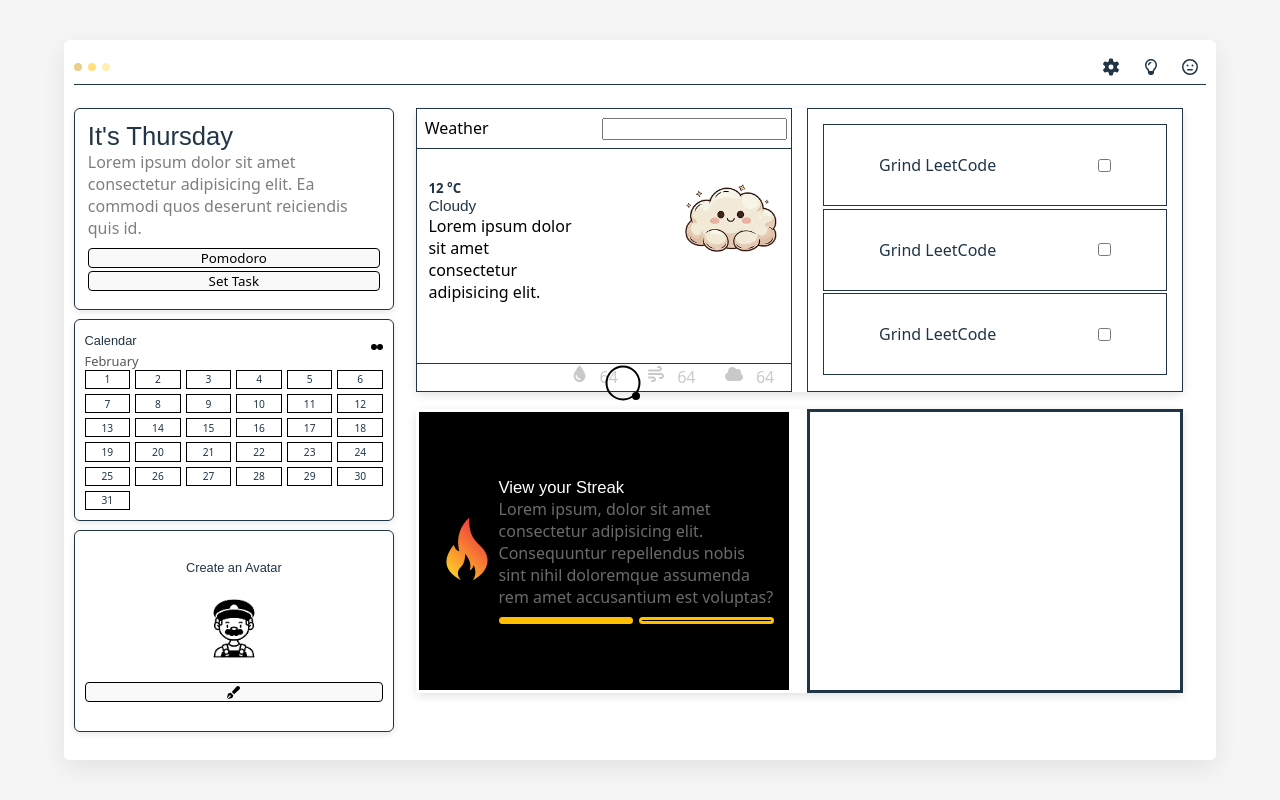
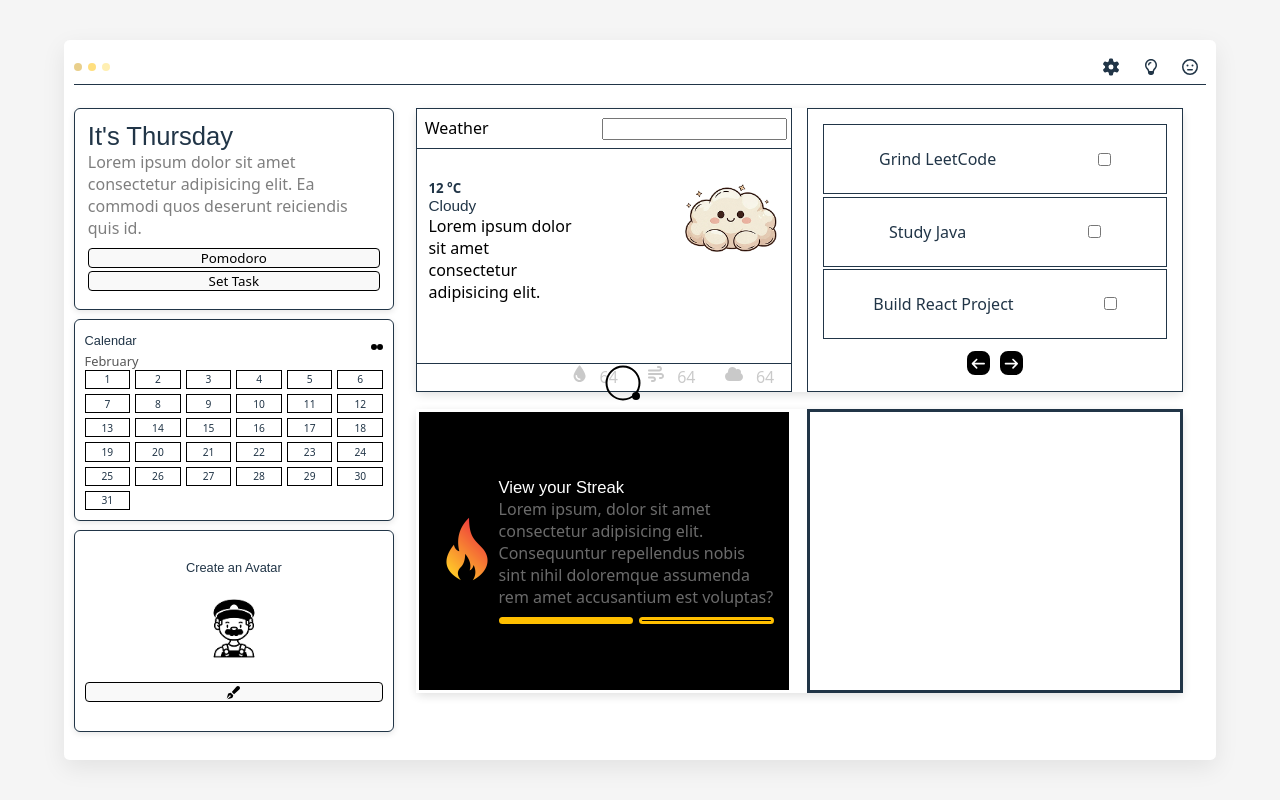
Before and after one commit to hungrie10/Pugsley-Power, a React (Vite) app in the folder frontend/: page /dashboard in a window 1280 px wide. Built offline with nearby package versions, Linux system fonts and the light colour scheme; a web font is replaced by a local one.

Commit message:
Pusgley now has a sense of direction 🗺️

```diff
--- a/frontend/src/page/Dashboard/Dashboard.css
+++ b/frontend/src/page/Dashboard/Dashboard.css
@@ -381,7 +381,7 @@ img[alt="fire"] {
 }
 
 #inner_todo span {
-  height: 40%;
+  height: 30%;
   border: solid 0.24px;
   padding: 1%;
   display: flex;
@@ -389,4 +389,14 @@ img[alt="fire"] {
   align-items: center;
 }
 
-#inner_todo {}
+#inner_todo #next_prev {
+    display: flex;
+    justify-content: center;
+    gap: 3%;
+}
+
+#inner_todo #next_prev button{
+  border: solid black;
+  background: #000;
+  color: white;
+}
--- a/frontend/src/page/Dashboard/Dashboard.jsx
+++ b/frontend/src/page/Dashboard/Dashboard.jsx
@@ -1,6 +1,15 @@
 import React from "react";
+import { useState } from "react";
 import { FontAwesomeIcon } from "@fortawesome/react-fontawesome";
-import { faGear, faPenFancy, faDroplet, faWind, faCloud } from "@fortawesome/free-solid-svg-icons";
+import {
+  faGear,
+  faPenFancy,
+  faDroplet,
+  faWind,
+  faCloud,
+  faArrowLeft,
+  faArrowRight,
+} from "@fortawesome/free-solid-svg-icons";
 import Pointer from "./../../component/Pointer";
 import { faLightbulb, faMeh } from "@fortawesome/free-regular-svg-icons";
 import "./Dashboard.css";
@@ -8,8 +17,16 @@ import avatar from "./../../assets/avatar.png";
 import fire from "./../../assets/fire.png";
 import cloud from "./../../assets/cute_cloud.png";
 
+function Dashboard() {
+  const [tasks, setTasks] = useState([
+    "Grind LeetCode",
+    "Study Java",
+    "Build React Project",
+    "Read DSA",
+    "Work on Backend",
+    "Revise Networking",
+  ]);
 
-function Dashboard() {
   const the_date = new Date();
   const day_in_numbers = the_date.getDay();
 
@@ -40,6 +57,24 @@ function Dashboard() {
     default:
       day_in_words = "Unknown Day";
   }
+
+  const [startIndex, setStartIndex] = useState(0);
+
+  const itemsPerPage = 3;
+
+  const handleNext = () => {
+    if (startIndex + itemsPerPage < tasks.length) {
+      setStartIndex(startIndex + itemsPerPage);
+    }
+  };
+
+   const handlePrevious = () => {
+    setStartIndex((prev) =>
+      prev - itemsPerPage >= 0
+        ? prev - itemsPerPage
+        : prev
+    );
+  };
 
   return (
     <section id="dashboard_outer">
@@ -178,19 +213,19 @@ function Dashboard() {
                   </span>
                 </div>
 
-                   <div id="add_info">
+                <div id="add_info">
                   {/* <hr /> */}
                   <div id="actual_add_info">
                     <span>
-                      <FontAwesomeIcon icon={faDroplet}/>
+                      <FontAwesomeIcon icon={faDroplet} />
                       <p>64</p>
                     </span>
                     <span>
-                      <FontAwesomeIcon icon={faWind}/>
+                      <FontAwesomeIcon icon={faWind} />
                       <p>64</p>
                     </span>
                     <span>
-                      <FontAwesomeIcon icon={faCloud}/>
+                      <FontAwesomeIcon icon={faCloud} />
                       <p>64</p>
                     </span>
                   </div>
@@ -198,27 +233,28 @@ function Dashboard() {
               </article>
 
               <article id="outer_todo">
+                <div id="inner_todo">
+                  {tasks
+                    .slice(startIndex, startIndex + itemsPerPage)
+                    .map((task, index) => (
+                      <span key={index}>
+                        <label>{task}</label>
+                        <input type="checkbox" />
+                      </span>
+                    ))}
 
-                <div id="inner_todo">
-                  <span>
+                  <div id="next_prev">
+                <button onClick={handlePrevious} style={{ marginTop: "10px" }}>
 
-                        <label htmlFor="">Grind LeetCode</label>
-                        <input type="checkbox" name="" id="" />
-                  </span>
-                  <span>
+                      <FontAwesomeIcon icon={faArrowLeft}/>
+                </button>
+                <button onClick={handleNext} style={{ marginTop: "10px" }}>
 
-                        <label htmlFor="">Grind LeetCode</label>
-                        <input type="checkbox" name="" id="" />
-                  </span>
-                  <span>
-
-                        <label htmlFor="">Grind LeetCode</label>
-                        <input type="checkbox" name="" id="" />
-                  </span>
+                      <FontAwesomeIcon icon={faArrowRight}/>
+                </button>
+                  </div>
                 </div>
-
               </article>
-
             </div>
 
             <div class="house">
```
